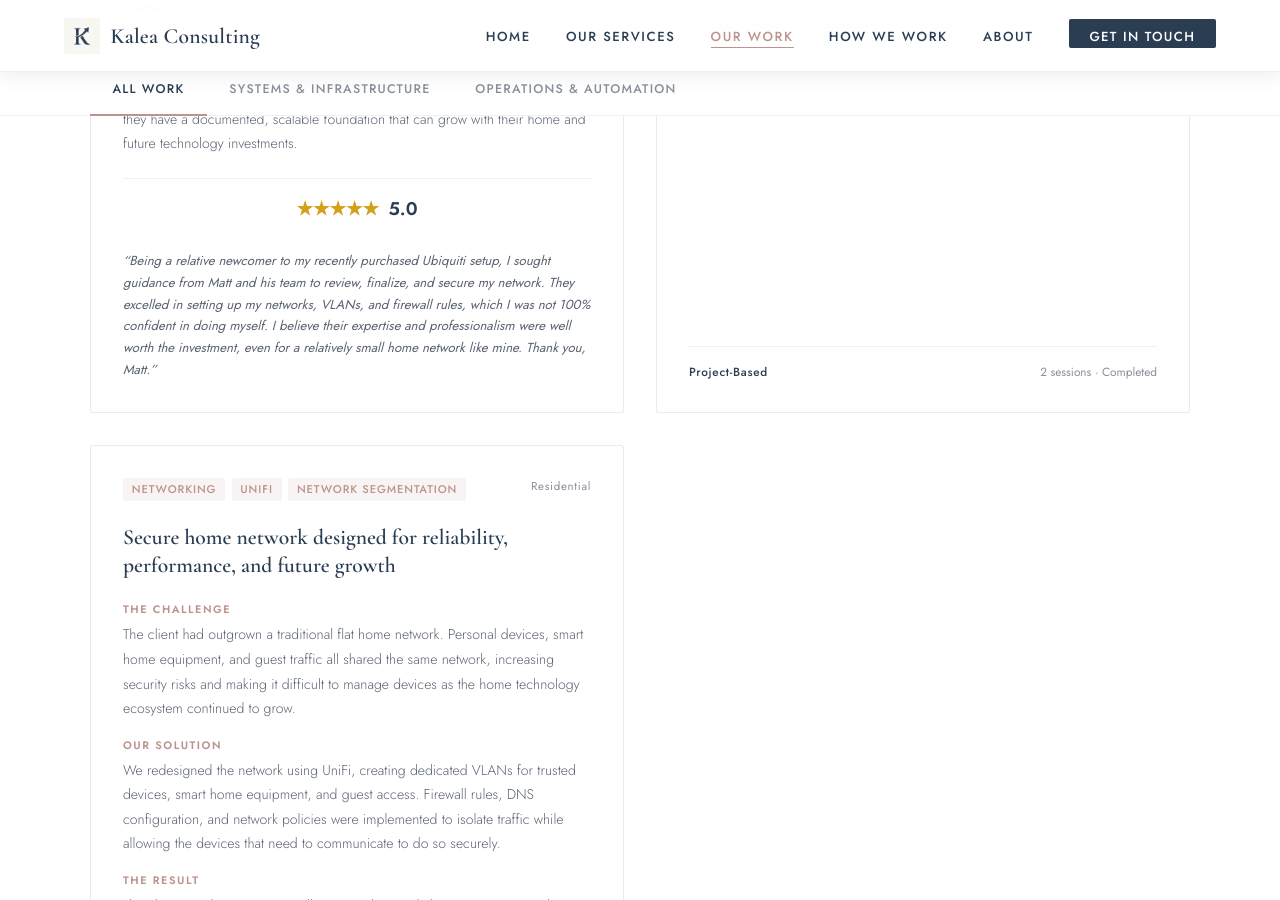
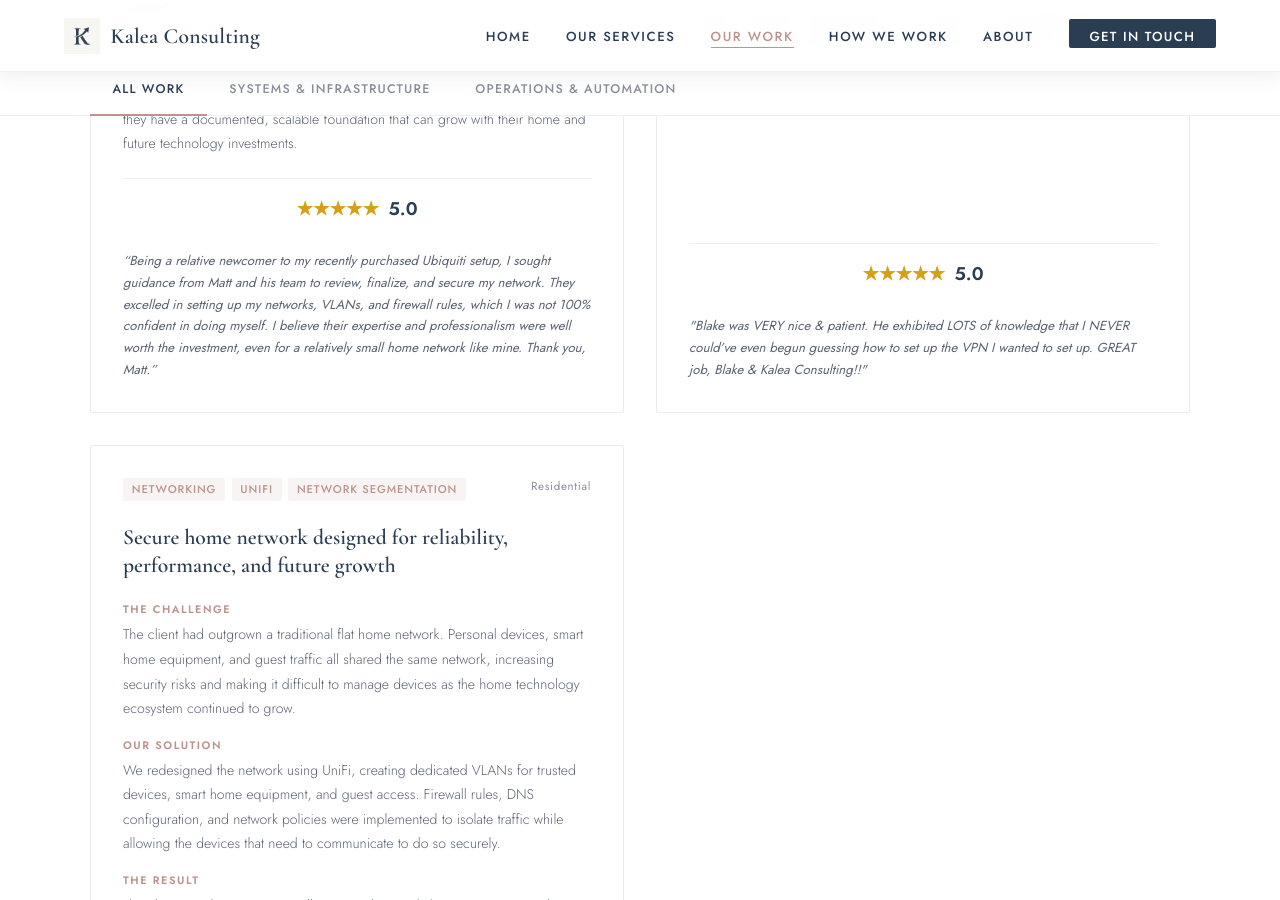
Before and after one commit to Kalea-Consulting/kaleaconsulting, a Jekyll site: the page built from work.html, in a window 1280 px wide and 900 px high, scrolled down 1088 px. Built offline with Jekyll 4.4.1, drawn with Linux system fonts in a browser that asks for light colours.

```diff
--- a/work.html
+++ b/work.html
@@ -97,9 +97,13 @@ description: Case studies from Kalea Consulting — real engagements across netw
             <p>The client now has seamless access to live and recorded television from any location using their existing devices. The solution was fully tested before handoff, requires virtually no ongoing maintenance, and avoids recurring cloud service fees.</p>
           </div>
         </div>
-        <div class="case-footer">
-          <span class="case-model">Project-Based</span>
-          <span class="case-duration">2 sessions &middot; Completed</span>
+        <div class="case-footer case-review">
+          <div class="case-stars">
+            ★★★★★ <span class="case-rating">5.0</span>
+          </div>
+
+          <p class="case-review-text">
+            "Blake was VERY nice & patient. He exhibited LOTS of knowledge that I NEVER could’ve even begun guessing how to set up the VPN I wanted to set up. GREAT job, Blake & Kalea Consulting!!"          </p>
         </div>
       </div>
 
```
